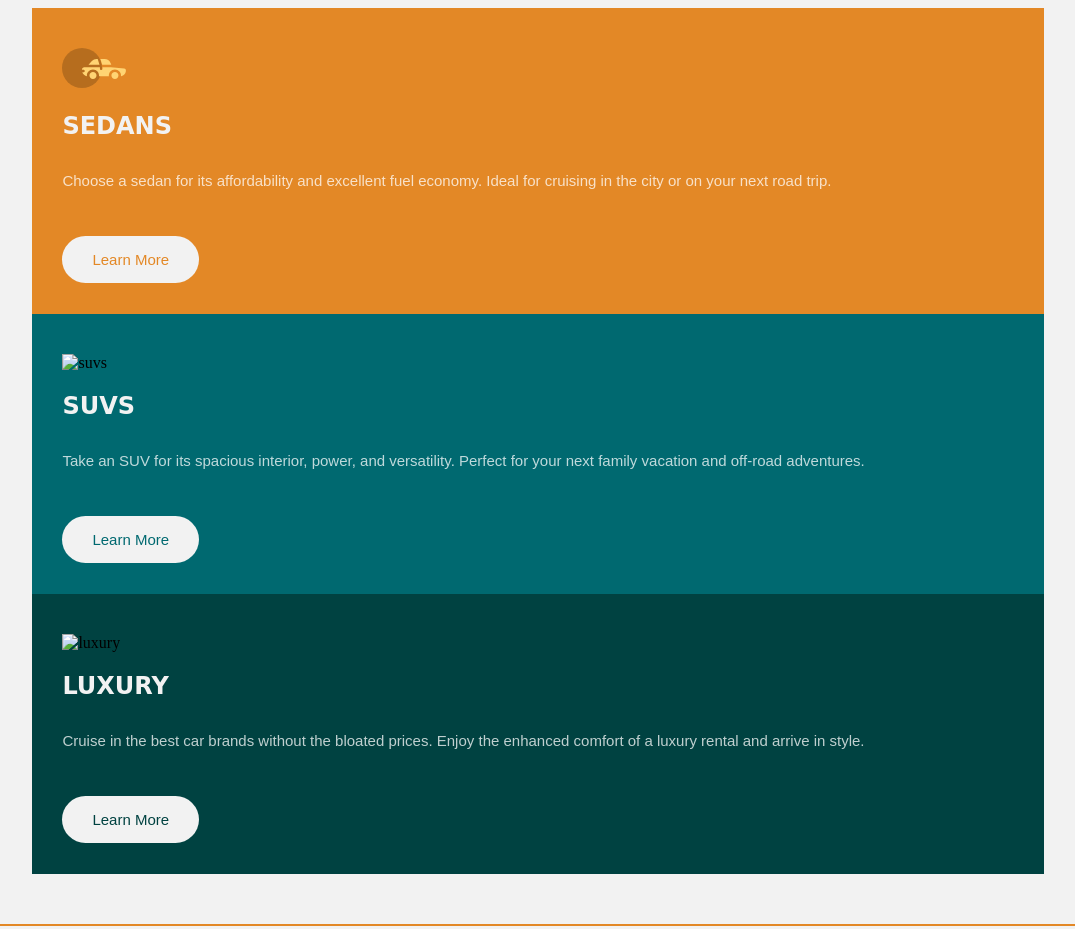
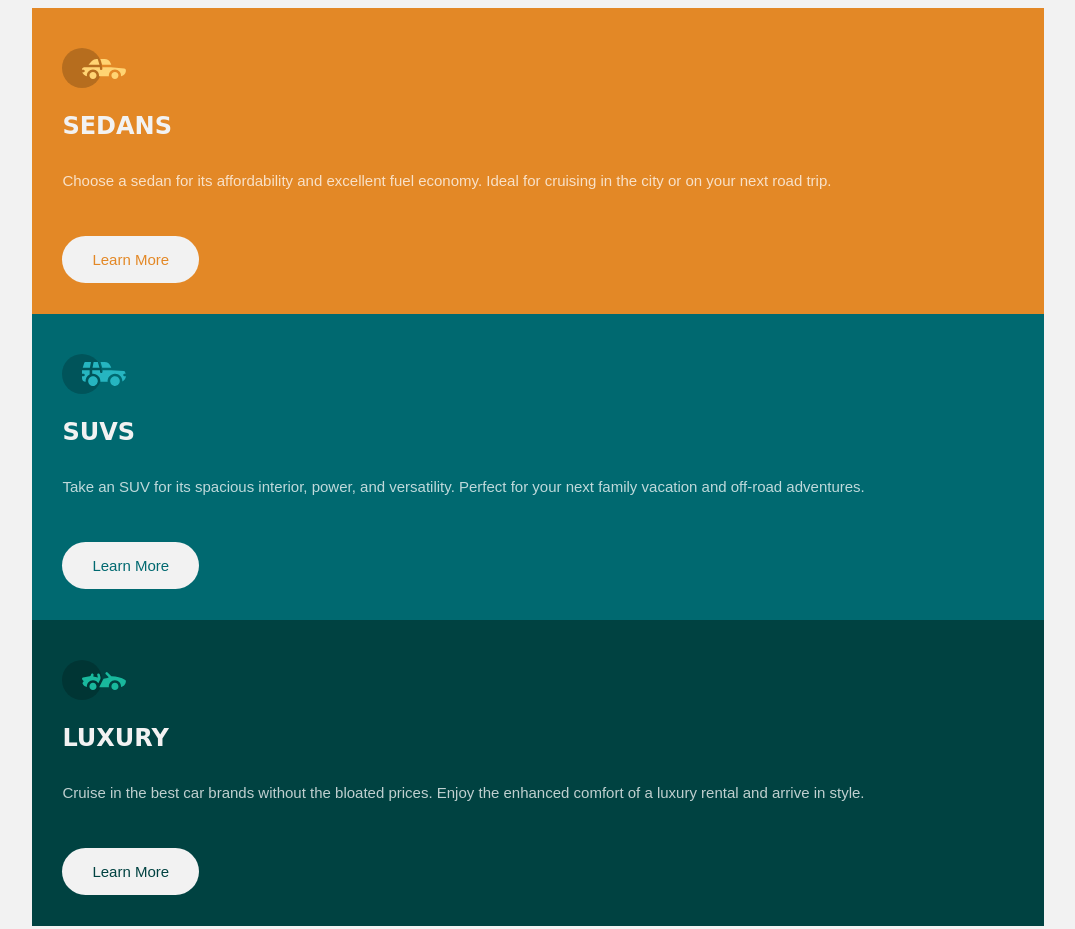
Before and after one commit to OdunDavies/3-column-component-card, a plain HTML site: page index.html in a window 1280 px wide. Shown: the top 929 px of the page, without its empty margins (102-1177 px from the left). Drawn offline with Linux system fonts and the light colour scheme; the site is published under a folder, as on GitHub Pages, so addresses that start at the root find nothing.

Commit message:
Update index.html
fixed bugs

```diff
--- a/index.html
+++ b/index.html
@@ -4,7 +4,7 @@
   <meta charset="UTF-8">
   <meta name="viewport" content="width=device-width, initial-scale=1.0">
 
-  <link rel="icon" type="image/png" sizes="32x32" href="/images/favicon-32x32.png">
+  <link rel="icon" type="image/png" sizes="32x32" href="./images/favicon-32x32.png">
   <link rel="stylesheet" type="text/css" href="style.css">
 
   <title> 3-column preview card component</title>
@@ -24,7 +24,7 @@
     </div>
 
       <div class="block suvs">
-        <img src="/images/icon-suvs.svg " alt="suvs">
+        <img src="./images/icon-suvs.svg " alt="suvs">
         <h1>SUVs</h1>
         <p>Take an SUV for its spacious interior, power, and versatility. Perfect for your next family vacation and off-road adventures.</p>
 
@@ -34,7 +34,7 @@
       </div>
 
       <div class="block luxury">
-        <img src="/images/icon-luxury.svg" alt="luxury">
+        <img src="./images/icon-luxury.svg" alt="luxury">
         <h1>Luxury</h1>
         <p>Cruise in the best car brands without the bloated prices. Enjoy the enhanced comfort of a luxury rental and arrive in style.</p>
 
```
